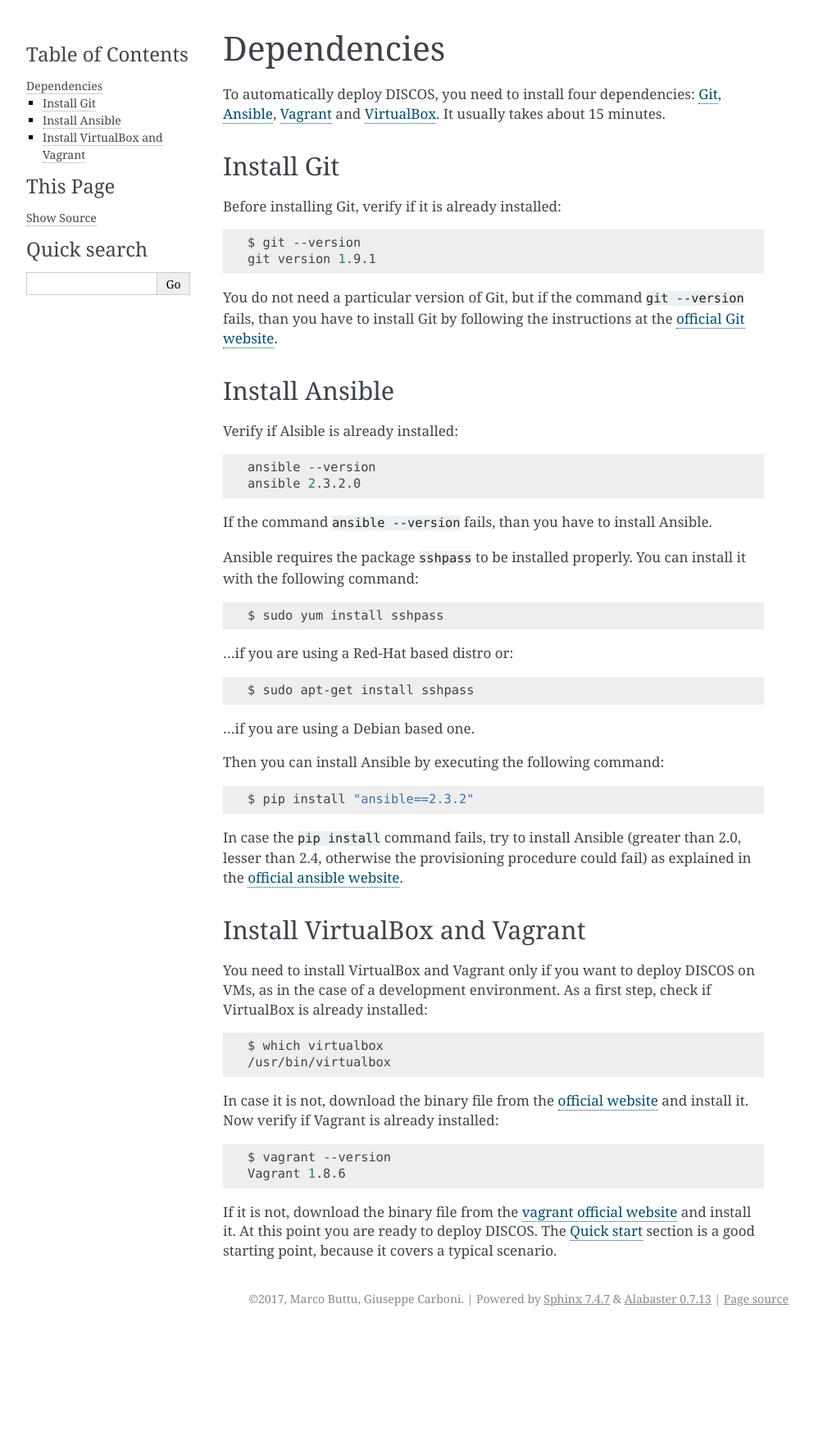
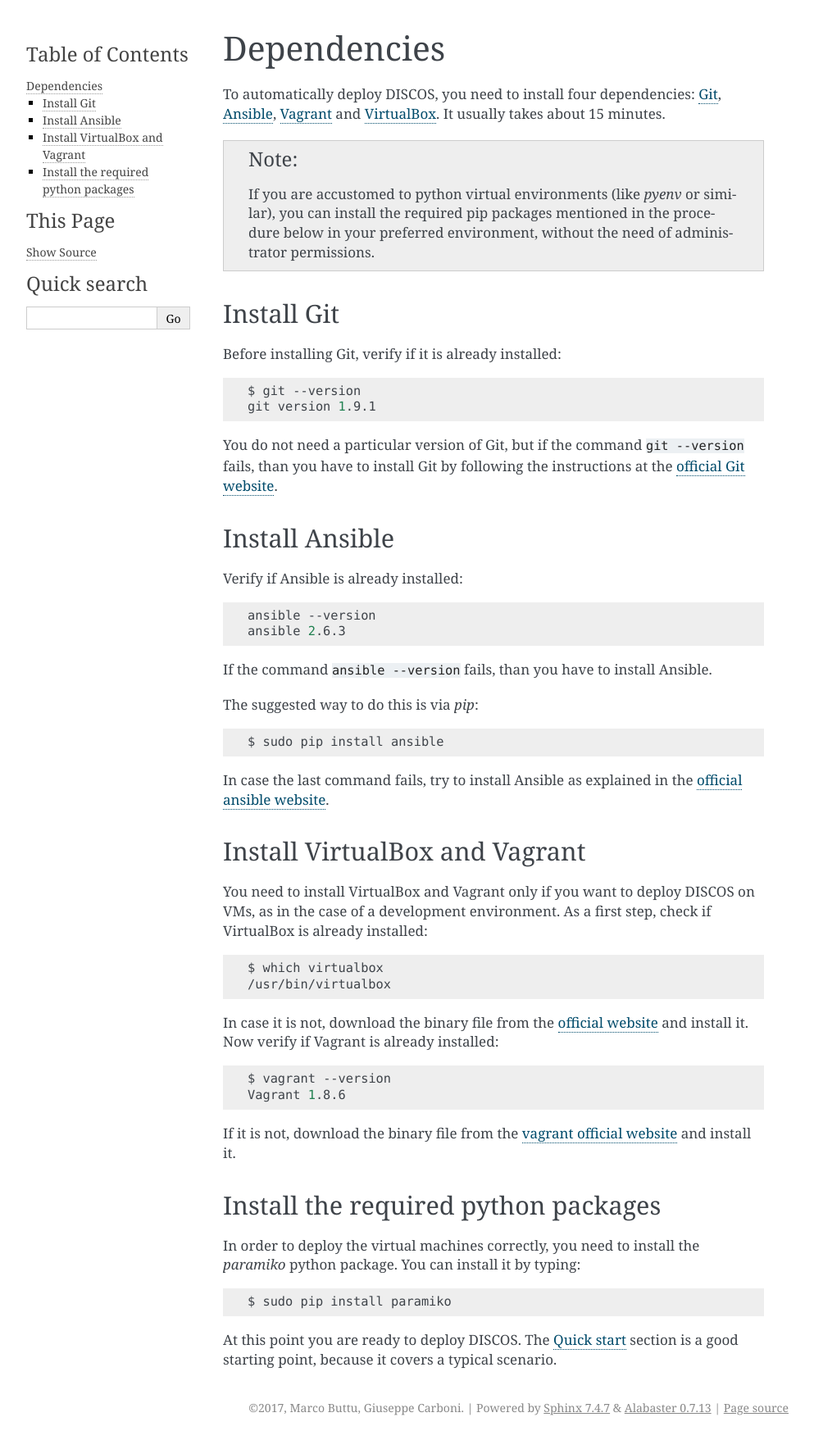
Before and after one commit to marco-buttu/discos-deployment, a Sphinx documentation site: the page built from doc/dependencies.rst, in a window 1280 px wide. Shown: the whole page at 82% size, without its empty margins (148-1141 px from the left). Built offline with Sphinx 7.4.7, drawn with Linux system fonts in a browser that asks for light colours; before the commit the page ends 1624 px from its top, so only the background shows below that.

Commit message:
Fix issue 126, reworked setup procedure and updated the related documentation. (#127)
* Fix #126, reworked installation procedure.

Now the installation procedure does not rely on python virtual
environments. Instead, it sources the scripts present in the `scripts`
directory by adding the following line in the user's `~/.bashrc` file:
`source $HOME/<path-to-the-repository-directory>/scripts/source.sh`.
I also added a new script called `discos-vnc`, which establishes the ssh
secure tunnel to the specified virtual machine in order to correctly
open the desired VNC session (for `discos` or `observer` user, only in
console machine).

* Fix #126, added `paramiko` to the setup procedure.

The `paramiko` python package was missing from the procedure. Since it
is no more installed automatically from the `discos-deploy` script, it
needed to be added to the setup procedure.

```diff
--- a/doc/dependencies.rst
+++ b/doc/dependencies.rst
@@ -8,6 +8,12 @@
 `Git <https://git-scm.com/>`_, `Ansible <https://www.ansible.com/>`_,
 `Vagrant <https://www.vagrantup.com/>`_ and `VirtualBox
 <https://www.virtualbox.org/>`_.  It usually takes about 15 minutes.
+
+
+.. note:: If you are accustomed to python virtual environments
+   (like `pyenv` or similar), you can install the required pip packages
+   mentioned in the procedure below in your preferred environment,
+   without the need of administrator permissions.
 
 
 Install Git
@@ -25,39 +31,23 @@
 
 Install Ansible
 ===============
-Verify if Alsible is already installed:
+Verify if Ansible is already installed:
 
 .. code-block:: shell
 
    ansible --version
-   ansible 2.3.2.0
+   ansible 2.6.3
 
 If the command ``ansible --version`` fails, than you have to install Ansible.
 
-Ansible requires the package ``sshpass`` to be installed properly. You can install it with the following command:
+The suggested way to do this is via `pip`:
 
 .. code-block:: shell
 
-    $ sudo yum install sshpass
+    $ sudo pip install ansible
 
-...if you are using a Red-Hat based distro or:
-
-.. code-block:: shell
-
-    $ sudo apt-get install sshpass
-
-...if you are using a Debian based one.
-
-Then you can install Ansible by executing the following command:
-
-.. code-block:: shell
-
-    $ pip install "ansible==2.3.2"
-
-In case the ``pip install`` command fails, try to install Ansible
-(greater than 2.0, lesser than 2.4, otherwise the provisioning procedure could fail)
-as explained in the `official ansible website
-<http://docs.ansible.com/ansible/intro_installation.html#installation>`_.
+In case the last command fails, try to install Ansible as explained in the `official
+ansible website <http://docs.ansible.com/ansible/intro_installation.html#installation>`_.
 
 
 Install VirtualBox and Vagrant
@@ -84,5 +74,17 @@
 If it is not, download the binary file from
 the `vagrant official website <https://www.vagrantup.com/downloads.html>`_
 and install it.
+
+
+Install the required python packages
+====================================
+In order to deploy the virtual machines correctly, you need to install the
+`paramiko` python package. You can install it by typing:
+
+.. code-block:: shell
+
+    $ sudo pip install paramiko
+
+
 At this point you are ready to deploy DISCOS.  The :ref:`deploy_quickstart`
 section is a good starting point, because it covers a typical scenario.
```
Also changed, not shown: doc/quickstart.rst (+5 -4 lines), setup.py (+18 -26 lines), 6 other files.
